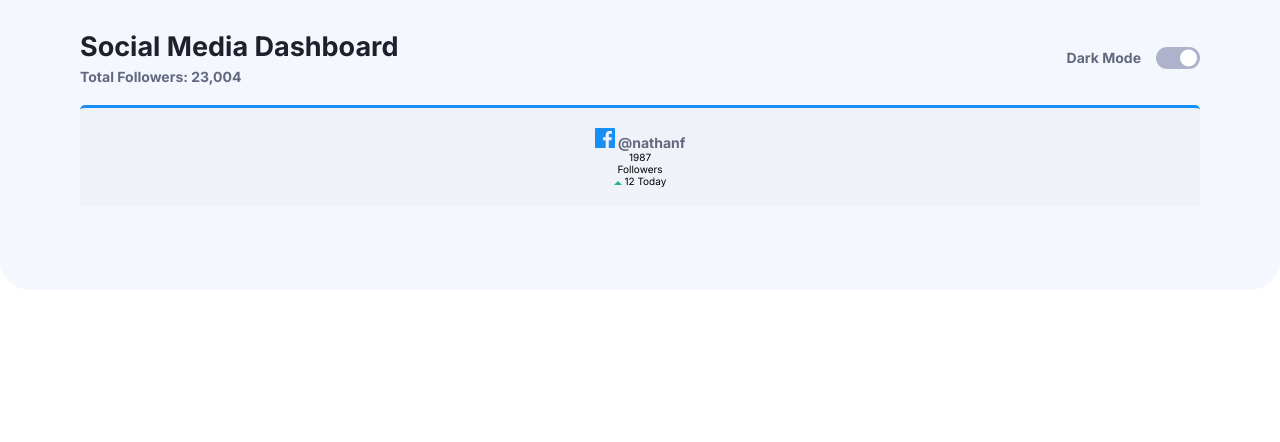
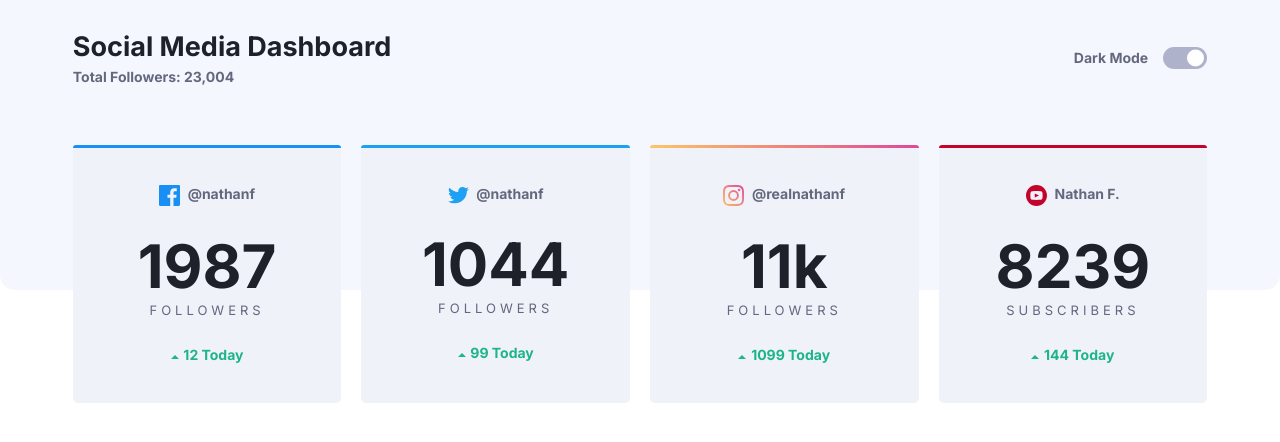
Before and after one commit to TomekWojak/social-media-dashboards-frontend-mentor-challenge, a plain HTML site: page index.html in a window 1280 px wide. Drawn offline with Linux system fonts and the light colour scheme.

```diff
--- a/index.html
+++ b/index.html
@@ -33,40 +33,46 @@
         <div class="dashboards__body">
           <div class="dashboards__dashboard">
             <p class="dashboards__text">
-              <svg xmlns="http://www.w3.org/2000/svg" width="20" height="20">
-                <path fill="#178FF5"
-                  d="M18.896 0H1.104C.494 0 0 .494 0 1.104v17.793C0 19.506.494 20 1.104 20h9.58v-7.745H8.076V9.237h2.606V7.01c0-2.583 1.578-3.99 3.883-3.99 1.104 0 2.052.082 2.329.119v2.7h-1.598c-1.254 0-1.496.597-1.496 1.47v1.928h2.989l-.39 3.018h-2.6V20h5.098c.608 0 1.102-.494 1.102-1.104V1.104C20 .494 19.506 0 18.896 0z" />
-              </svg>
+              <img width="20" height="20" src="/images/icon-facebook.svg" alt="Facebook icon">
               @nathanf
             </p>
             <p class="dashboards__number">1987</p>
             <p class="dashboards__info">Followers</p>
-            <p class="dashboards__today-score"><svg xmlns="http://www.w3.org/2000/svg" width="8" height="4">
-                <path fill="#1EB589" fill-rule="evenodd" d="M0 4l4-4 4 4z" />
-              </svg> 12 Today</p>
+            <p class="dashboards__today-score"><img width="8" height="4" src="/images/icon-up.svg" alt=""> 12 Today</p>
+          </div>
+          <div class="dashboards__dashboard">
+            <p class="dashboards__text">
+              <img width="20" height="20" src="/images/icon-twitter.svg" alt="Twitter icon">
+              @nathanf
+            </p>
+            <p class="dashboards__number">1044</p>
+            <p class="dashboards__info">Followers</p>
+            <p class="dashboards__today-score"><img width="8" height="4" src="/images/icon-up.svg" alt=""> 99 Today</p>
+          </div>
+          <div class="dashboards__dashboard">
+            <p class="dashboards__text">
+              <img width="20" height="20" src="/images/icon-instagram.svg" alt="Instagram icon">
+              @realnathanf
+            </p>
+            <p class="dashboards__number">11k</p>
+            <p class="dashboards__info">Followers</p>
+            <p class="dashboards__today-score"><img width="8" height="4" src="/images/icon-up.svg" alt=""> 1099 Today
+            </p>
+          </div>
+          <div class="dashboards__dashboard">
+            <p class="dashboards__text">
+              <img width="20" height="20" src="/images/icon-youtube.svg" alt="Youtube icon">
+              Nathan F.
+            </p>
+            <p class="dashboards__number">8239</p>
+            <p class="dashboards__info">Subscribers</p>
+            <p class="dashboards__today-score"><img width="8" height="4" src="/images/icon-up.svg" alt=""> 144 Today</p>
           </div>
         </div>
       </div>
     </section>
   </main>
-  <!--
-  12 Today
 
-  @nathanf
-  1044
-  Followers
-  99 Today
-
-  @realnathanf
-  11k
-  Followers
-  1099 Today
-
-  Nathan F.
-  8239
-  Subscribers
-  144 Today
- -->
 
 
   <!-- Overview - Today
--- a/js/script.js
+++ b/js/script.js
@@ -3,15 +3,29 @@ document.addEventListener("DOMContentLoaded", function () {
 
 	const changeMode = () => {
 		modeToggler.classList.toggle("active");
+		let mode;
 
 		if (modeToggler.classList.contains("active")) {
 			modeToggler.setAttribute("aria-label", "Turn on light mode");
 			document.body.classList.add("dark");
+			mode = "dark";
 		} else {
 			modeToggler.setAttribute("aria-label", "Turn on dark mode");
 			document.body.classList.remove("dark");
+			mode = "light";
 		}
+		localStorage.setItem("theme", mode);
 	};
 
 	modeToggler.addEventListener("click", changeMode);
+	window.addEventListener("DOMContentLoaded", () => {
+		const theme = localStorage.getItem("theme");
+		if (theme === "dark") {
+			document.body.classList.add("dark");
+			modeToggler.classList.add("active");
+		} else {
+			document.body.classList.remove("dark");
+			modeToggler.classList.remove("active");
+		}
+	});
 });
--- a/sass/style.scss
+++ b/sass/style.scss
@@ -22,7 +22,8 @@
 	--cardBg: hsl(227, 47%, 96%);
 	--mainText: hsl(230, 17%, 14%);
 	--text: hsl(228, 12%, 44%);
-	--paddingInline: clamp(2em, calc(2em + 3vw), 4em);
+	--paddingInline: clamp(2em, calc(2em + 1vw), 4em);
+	--cardHover: hsla(230, 22%, 74%, 0.476);
 }
 html {
 	font-size: 62.5%;
@@ -72,6 +73,13 @@ body.dark {
 		font-weight: 700;
 		color: var(--text);
 		font-size: clamp(1.2rem, 3vw, 1.4rem);
+
+		img {
+			margin-inline-end: 0.3em;
+			width: 18px;
+			height: auto;
+			vertical-align: middle;
+		}
 	}
 	&__mode-box {
 		display: flex;
@@ -108,28 +116,93 @@ body.dark {
 	}
 
 	&__dashboard {
+		position: relative;
 		text-align: center;
 		margin-block-start: 2em;
 		padding: 2em 0;
 		background-color: var(--cardBg);
 		border-radius: 5px;
-		border-top: 3px solid;
 
-		&:first-child {
-			border-color: var(--darkerBlue);
+		&::before {
+			position: absolute;
+			content: "";
+			border-radius: 5px 5px 0 0;
+			width: 100%;
+			top: 0;
+			inset-inline: 0;
+			height: 3px;
 		}
-		&:nth-child(2) {
-			border-color: var(--blue);
+		&:first-child::before {
+			background: var(--darkerBlue);
 		}
-        &:nth-child
+		&:nth-child(2)::before {
+			background: var(--blue);
+		}
+		&:nth-child(3)::before {
+			background: var(--igGradient);
+		}
+		&:last-child::before {
+			background: var(--darkerRed);
+		}
+	}
+	&__number {
+		margin-block-start: 0.4em;
+		font-size: clamp(4.5rem, 10vw, 6rem);
+		font-weight: 700;
+		color: var(--mainText);
+	}
+	&__info {
+		text-transform: uppercase;
+		font-size: clamp(1.1rem, 2vw, 1.3rem);
+		color: var(--text);
+		letter-spacing: 4px;
+		font-weight: 400;
+	}
+	&__today-score {
+		margin-block-start: 2em;
+		font-weight: 700;
+		color: var(--green);
+		font-size: clamp(1.2rem, 3vw, 1.4rem);
+		img {
+			margin-inline-end: 0.1em;
+			vertical-align: middle;
+		}
 	}
 }
-
+@media (576px <= width) {
+	.dashboards {
+		&__dashboard {
+			padding: 4em 0;
+		}
+	}
+}
 @media (768px <= width) {
 	body.dark .dashboards__mode-toggler:hover::before {
 		background-color: var(--topBg);
 	}
+    body.dark .dashboards__dashboard {
+        &::after {
+            opacity: 0;
+            content: '';
+            width: 100%;
+            height: 100%;
+            position: absolute;
+            inset: 0;
+            background-color: rgba(255, 255, 255, 0.05);
+            border-radius: inherit;
+            transition: opacity .3s;
+        }
+        &:hover {
+            background-color: var(--cardBg);
+        }
+        &:hover::after {
+            opacity: 1;
+        }
+    }
 	.dashboards {
+		&__top-bg {
+			border-radius: 0 0 15px 15px;
+		}
 		&__head {
 			display: flex;
 			justify-content: space-between;
@@ -163,5 +236,37 @@ body.dark {
 				opacity: 1;
 			}
 		}
+		&__body {
+			margin-block-start: 4em;
+			display: flex;
+			flex-wrap: wrap;
+			justify-content: space-between;
+		}
+		&__dashboard {
+			width: calc(50% - 1em);
+
+			&:hover {
+				background-color: var(--cardHover);
+			}
+		}
 	}
 }
+@media (992px <= width) {
+	.dashboards {
+		&__dashboard {
+			width: calc(25% - 1em);
+		}
+	}
+}
+@media (1100px <= width) {
+	.dashboards {
+		&__dashboard {
+			width: calc(25% - 1.5em);
+		}
+        &__text {
+            img {
+                width: 21px;
+            }
+        }
+	}
+}
```
Also changed, not shown: css/style.css, 1 other file.
